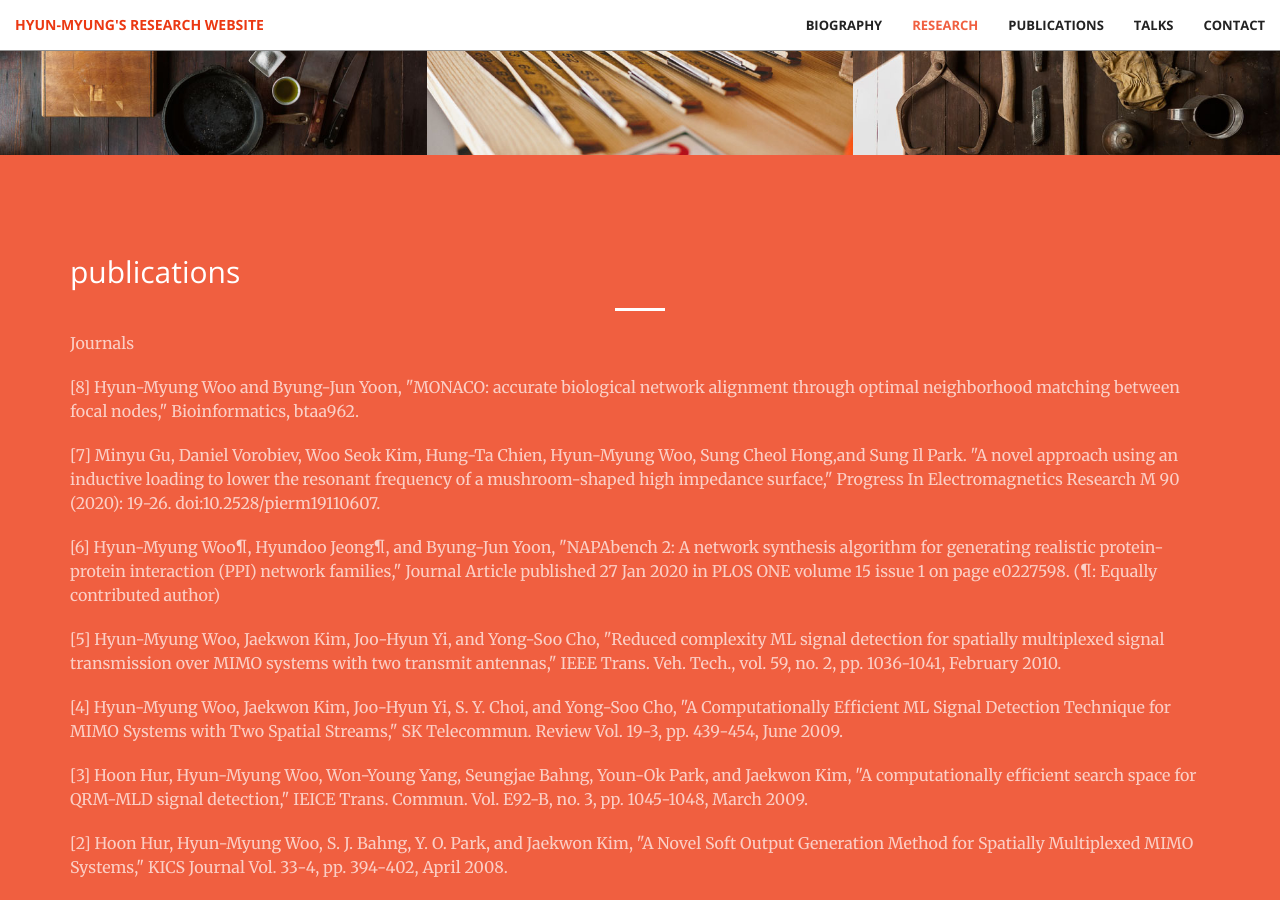
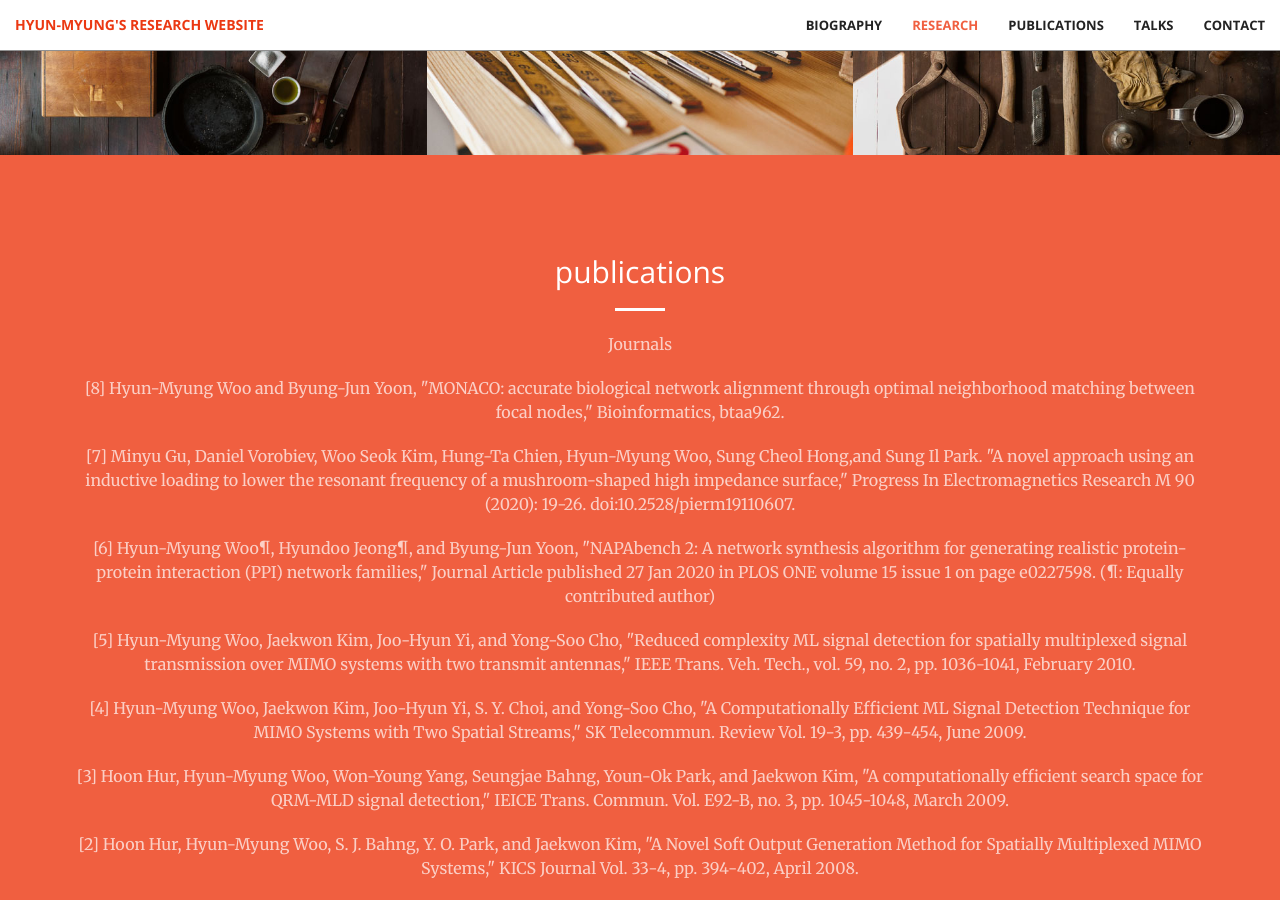
Before and after one commit to larcwind/alexpecial.github.io, a Jekyll site: the page built from index.html, in a window 1280 px wide and 900 px high, scrolled down 2272 px. Built offline with Jekyll 4.4.1, drawn with Linux system fonts in a browser that asks for light colours.

Commit message:
Update publications.html

```diff
--- a/_includes/publications.html
+++ b/_includes/publications.html
@@ -1,9 +1,10 @@
 <section class="bg-primary" id="publications">
     <div class="container">
         <div class="row">
-            <div class="col-lg-12 col-lg-offset-0 text-left">
+            <div class="col-lg-12 col-lg-offset-0 text-center">
                 <h2 class="section-heading">publications</h2>
                 <hr class="light">
+                <div class="col-lg-12 col-lg-offset-0 text-left"></div>
                     <p class="text-faded">Journals</p>
                     <!-- <a href="#" class="btn btn-default btn-xl">Get Started!</a> -->
                     <!-- <p class="text-faded">Hyun-Myung Woo and Byung-Jun Yoon, "Accelerating Objective-Based Uncertainty Quantification and Optimal Experimental Design Using Machine Learning," will be submitted soon.</p> -->
@@ -27,7 +28,7 @@
                     <p class="text-faded">[3] Hyun-Myung Woo, Jaekwon Kim, J. H. Yi, and Yong-Soo Cho, "Reduced complexity ML signal detection for spatially multiplexed signal transmission over MIMO systems with two transmit antennas," JCCI, Gwangju, April 15 - 17, 2009.</p>
                     <p class="text-faded">[2] Hyun-Myung Woo, and Jaekwon Kim, "A Comparative Studies of Channel Shortening Techniques for OFDM System," KIIECT Summer conference, Kwandong Univ., Gangneung-si, June 13 - 14, 2008.</p>
                     <p class="text-faded">[1] Hoon Hur, Hyun-Myung Woo, W. Y. Yang, S. J. Bahng, Y. O. Park, and Jaekwon Kim, "An Improved Search Space for QRM-MLD Signal Detection," JCCI, Jeju-si, April 23 - 25, 2008.</p>
-
+                </div>
             </div>
         </div>
     </div>
```
Lines whose indentation alone changed are shown as unchanged.
